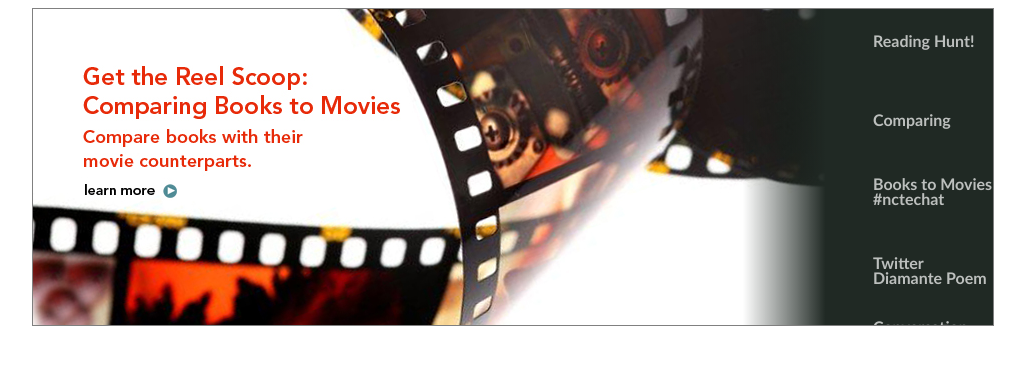
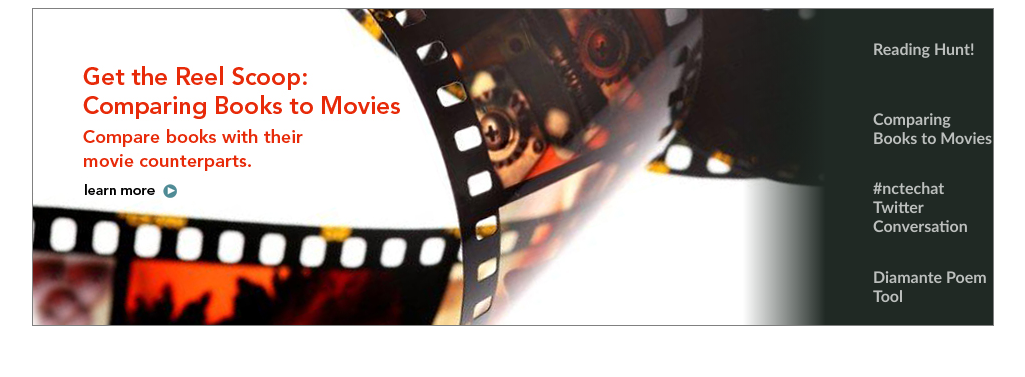
Before and after one commit to travisaxton/slick, a plain HTML site: page index.html in a window 1280 px wide. Shown: the whole page, without its empty margins (127-1152 px from the left). Drawn offline with nearby package versions, Linux system fonts and the light colour scheme.

Commit message:
line-height won't work for multi-line titles, fixed

```diff
--- a/css/ncte-homepage-slider.css
+++ b/css/ncte-homepage-slider.css
@@ -28,7 +28,7 @@
   float: none;
   height: 79px;
   width: 100% !important;
-  line-height: 4;
+  display: table-row !important;
   outline: none;
   opacity: 0.7;
   font-family: 'Trebuchet MS', Verdana, Arial, Helvetica, sans-serif;
@@ -38,6 +38,8 @@
   cursor: pointer;
   margin: 0;
   padding: 0;
+  display: table-cell;
+  vertical-align: middle;
 }
 
 
```
